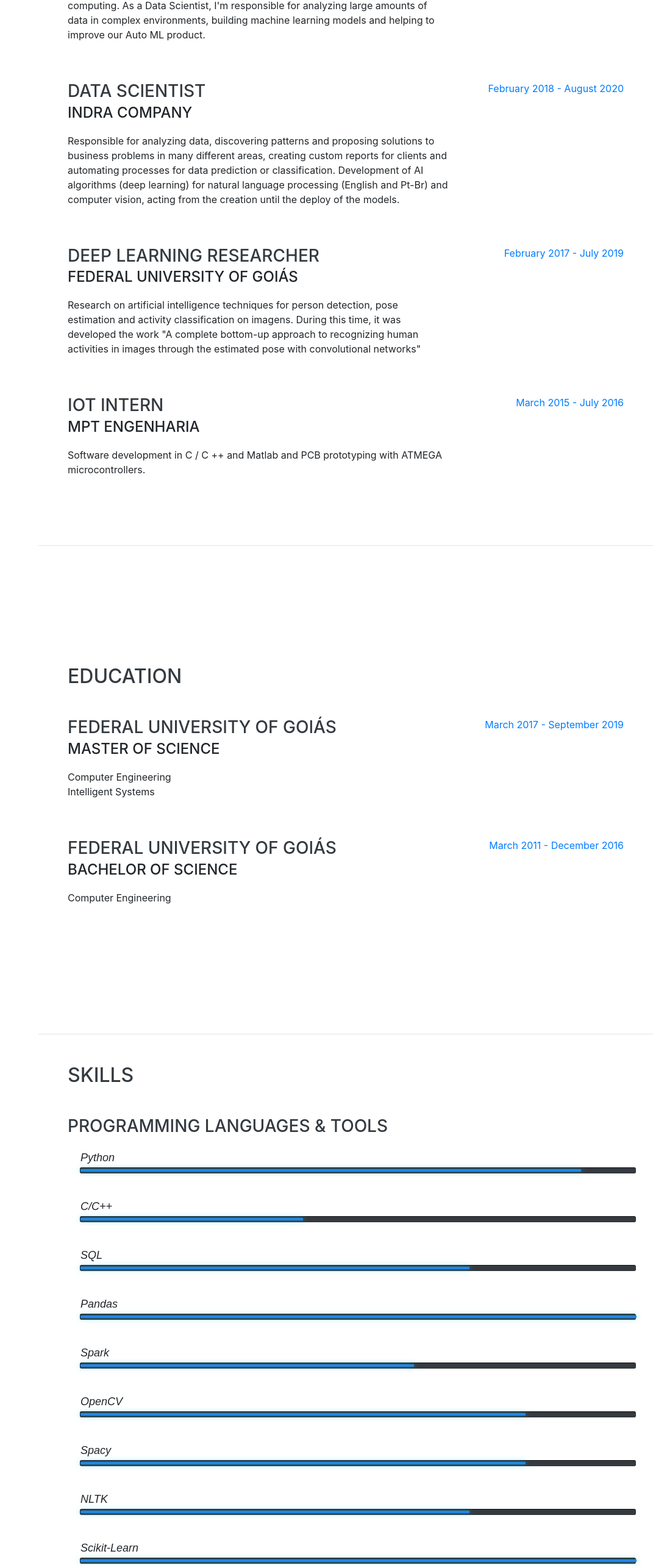
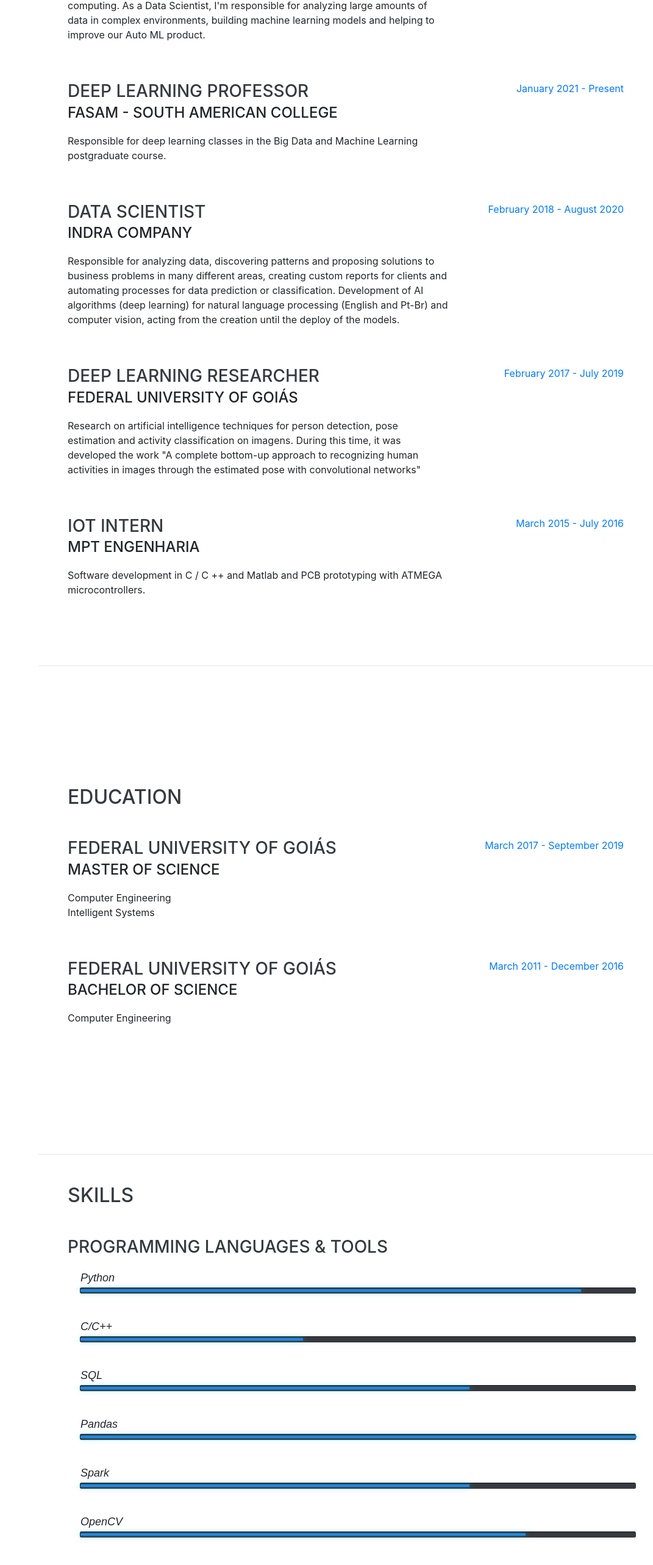
Before and after one commit to IgorMunizS/igormunizs.github.io, a website with bundled scripts: page index.html in a window 1280 px wide. Shown: the part 1072-3638 px from the top of the page at 61% size, without its empty margins (209-1280 px from the left). Built offline with nearby package versions, Linux system fonts and the light colour scheme; a web font is replaced by a local one.

Commit message:
update experience

```diff
--- a/index.html
+++ b/index.html
@@ -112,6 +112,18 @@
           </div>
         </div>
 
+          <div class="resume-item d-flex flex-column flex-md-row justify-content-between mb-5">
+          <div class="resume-content">
+            <h3 class="mb-0">Deep Learning Professor</h3>
+            <div class="subheading mb-3">FASAM - South American College </div>
+            <p>Responsible for deep learning classes in the Big Data and Machine Learning postgraduate course.
+            </p>
+          </div>
+          <div class="resume-date text-md-right">
+            <span class="text-primary">January 2021 - Present</span>
+          </div>
+        </div>
+
         <div class="resume-item d-flex flex-column flex-md-row justify-content-between mb-5">
           <div class="resume-content">
             <h3 class="mb-0">Data Scientist</h3>
@@ -199,17 +211,17 @@ and computer vision, acting from the creation until the deploy of the models.</p
 	    <li class='newli'><span class="bar50"></span><em class='newem'>C/C++</em></li>
             <li class='newli'><span class="bar70"></span><em class='newem'>SQL</em></li>
 	    <li class='newli'><span class="bar100"></span><em class='newem'>Pandas</em></li>
-        <li class='newli'><span class="bar60"></span><em class='newem'>Spark</em></li>
+        <li class='newli'><span class="bar70"></span><em class='newem'>Spark</em></li>
 	    <li class='newli'><span class="bar80"></span><em class='newem'>OpenCV</em></li>
             <li class='newli'><span class="bar80"></span><em class='newem'>Spacy</em></li>
         <li class='newli'><span class="bar70"></span><em class='newem'>NLTK</em></li>
         <li class='newli'><span class="bar100"></span><em class='newem'>Scikit-Learn</em></li>
 	    <li class='newli'><span class="bar100"></span><em class='newem'>Keras</em></li>
 	    <li class='newli'><span class="bar80"></span><em class='newem'>Tensorflow</em></li>
-	    <li class='newli'><span class="bar60"></span><em class='newem'>Pytorch</em></li>
+	    <li class='newli'><span class="bar80"></span><em class='newem'>Pytorch</em></li>
 	    <li class='newli'><span class="bar60"></span><em class='newem'>Hadoop Platform</em></li>
 	    <li class='newli'><span class="bar80"></span><em class='newem'>Flask</em></li>
-         <li class='newli'><span class="bar80"></span><em class='newem'>Docker</em></li>
+         <li class='newli'><span class="bar90"></span><em class='newem'>Docker</em></li>
 
 	  </ul>
 	</div>
@@ -218,6 +230,8 @@ and computer vision, acting from the creation until the deploy of the models.</p
 	<div class="skills">
 
 	  <ul class='newul'>
+        <li class='newli'><span class="bar80"></span><em class='newem'>Software Engineering</em></li>
+        <li class='newli'><span class="bar70"></span><em class='newem'>DevOps/MLOps</em></li>
 	    <li class='newli'><span class="bar80"></span><em class='newem'>Math/Statistics</em></li>
 	    <li class='newli'><span class="bar70"></span><em class='newem'>Research</em></li>
             <li class='newli'><span class="bar90"></span><em class='newem'>Machine Learning / Deep Learning</em></li>
```
